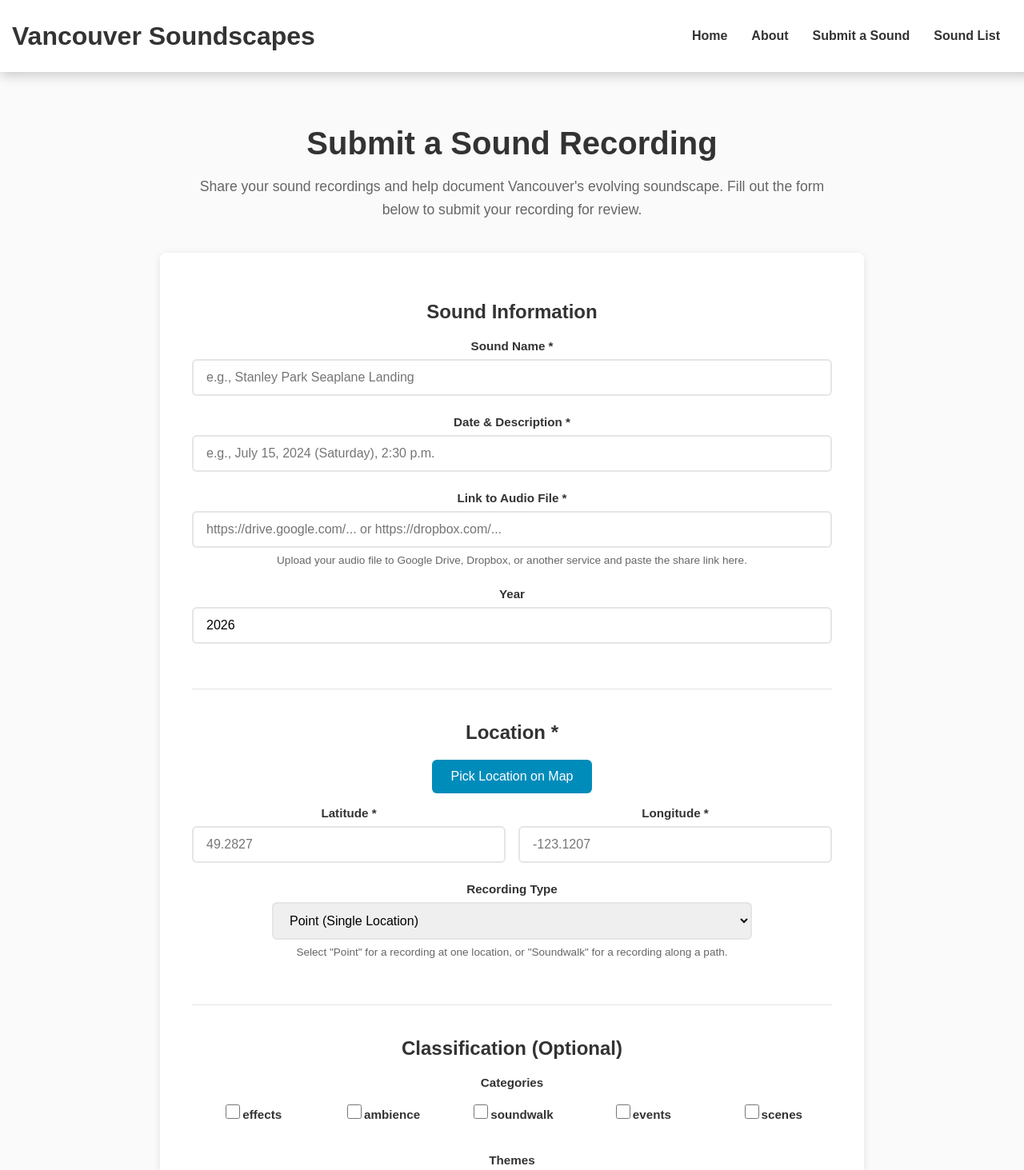
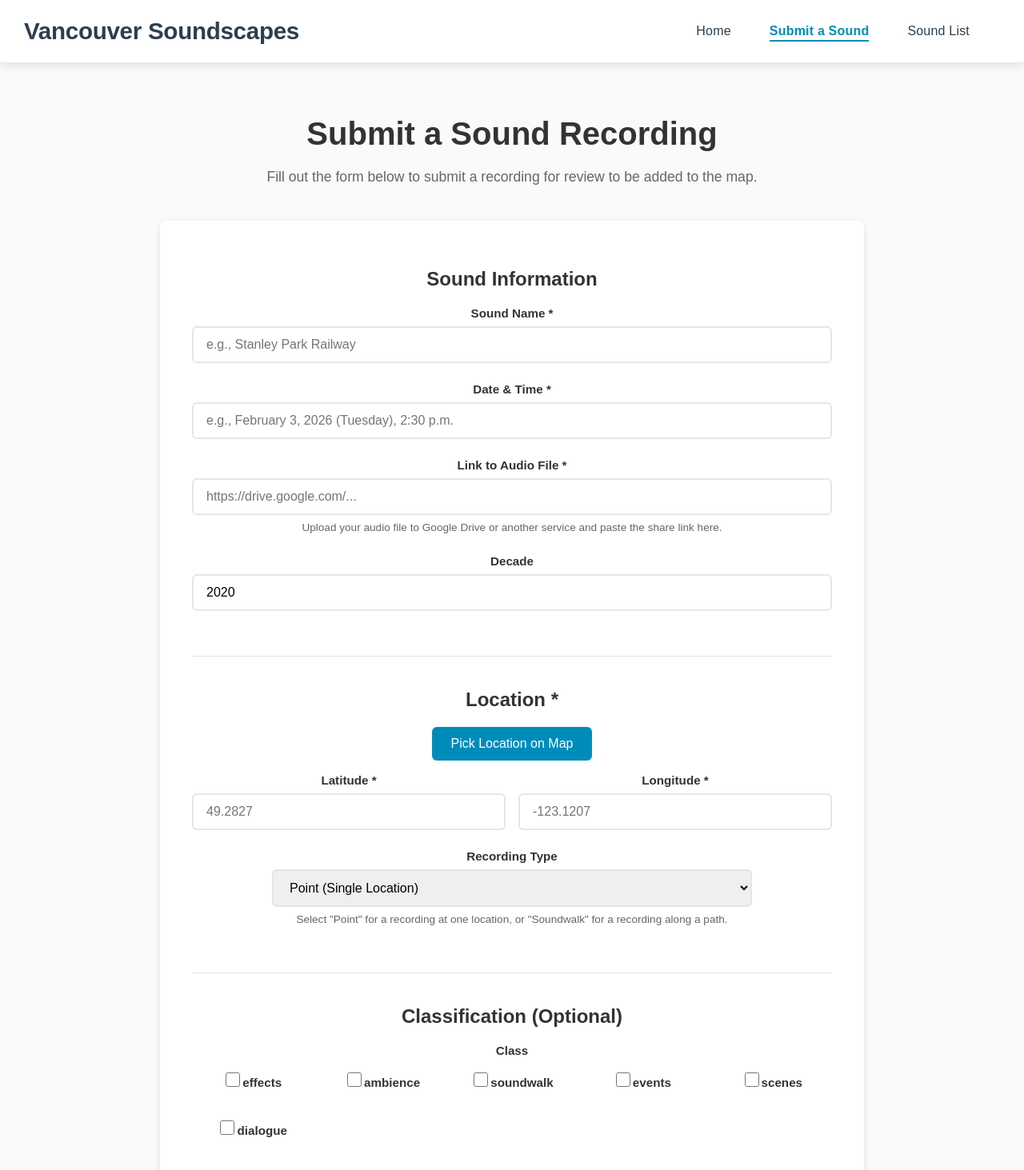
Before and after one commit to saradeutscher/vancouver-soundscapes, a React (Vite) app: page /request in a window 1280 px wide. Shown: the top 1463 px of the page at 80% size. Built offline with nearby package versions, Linux system fonts and the light colour scheme; no server answers.

Commit message:
factored out DECADE_COLORS to its own file, updates to design of Sound List page and nav bar

```diff
--- a/src/App.tsx
+++ b/src/App.tsx
@@ -1,13 +1,13 @@
-import {useState, useEffect} from 'react';
+import {useState, useEffect, StrictMode} from 'react';
 import { createRoot } from 'react-dom/client';
-import { BrowserRouter, Routes, Route, Link } from 'react-router-dom';
+import { BrowserRouter, Routes, Route, NavLink } from 'react-router-dom';
 
 import './styles/global.css';
 
 import { SoundMap } from './components/map/SoundMap';
 import { loadSoundDataset } from './services/soundService';
 import type { Sound } from './types/Sound';
-import { About } from './pages/About';
+// import { About } from './pages/About';
 import { SubmitSound } from './pages/SubmitSound';
 import { SoundsPage } from './pages/SoundsPage';
 import { SoundDetailPage } from './pages/SoundDetailPage';
@@ -48,13 +48,13 @@ const App = () => {
   return (
     <BrowserRouter>
       <div className="site">
-        <nav className="nav">
+        <nav className="nav" aria-label="Main navigation">
           <h1 className="title"> Vancouver Soundscapes </h1>
           <div className="nav-options">
-            <Link to="/">Home</Link>
-            <Link to="/about">About</Link>
-            <Link to="/request">Submit a Sound</Link>
-            <Link to="/sounds">Sound List</Link>
+            <NavLink to="/" end>Home</NavLink>
+            {/* <NavLink to="/about">About</NavLink> */}
+            <NavLink to="/request">Submit a Sound</NavLink>
+            <NavLink to="/sounds">Sound List</NavLink>
           </div>
         </nav>
 
@@ -65,7 +65,7 @@ const App = () => {
                 <SoundMap searchIndex={searchIndex} />
               </div>
             } />
-            <Route path="/about" element={<About />} />
+            {/* <Route path="/about" element={<About />} /> */}
             <Route path="/request" element={<SubmitSound />} />
             <Route path="/sounds" element={
               <SoundsPage sounds={sounds} searchIndex={searchIndex} />
@@ -81,6 +81,6 @@ const App = () => {
 };
 
 const root = createRoot(document.getElementById('root')!);
-root.render(<App />);
+root.render(<StrictMode><App /></StrictMode>); // Only use StrictMode for development
 
 export default App;
--- a/src/components/map/MapLocationPicker.tsx
+++ b/src/components/map/MapLocationPicker.tsx
@@ -35,6 +35,7 @@ export const MapLocationPicker: React.FC<MapLocationPickerProps> = ({
     <div className="map-picker">
       <APIProvider apiKey={GOOGLE_MAPS_API_KEY}>
         <Map
+          mapId={'54137f32133013763f6a2d7f'}
           style={{ width: '100%', height: '400px' }}
           defaultCenter={markerPosition}
           defaultZoom={12}
--- a/src/pages/SoundsPage.tsx
+++ b/src/pages/SoundsPage.tsx
@@ -1,6 +1,8 @@
 import React, { useState, useEffect, useMemo } from 'react';
 import type { Sound } from '../types/Sound';
 import { SoundCard } from '../components/sound/SoundCard';
+import { ControlPanel } from '../components/map/ControlPanel';
+import { getCategories, getThemes, getDecades, getTypes } from '../services/soundService';
 import lunr from 'lunr';
 
 type SoundsPageProps = {
@@ -11,6 +13,10 @@ type SoundsPageProps = {
 export const SoundsPage: React.FC<SoundsPageProps> = ({ sounds, searchIndex }) => {
   const [searchQuery, setSearchQuery] = useState<string>('');
   const [searchResults, setSearchResults] = useState<Set<string> | null>(null);
+  const [selectedCategory, setSelectedCategory] = useState<string | null>(null);
+  const [selectedTheme, setSelectedTheme] = useState<string | null>(null);
+  const [selectedDecade, setSelectedDecade] = useState<number | null>(null);
+  const [selectedType, setSelectedType] = useState<string | null>(null);
 
   // Debounced search effect
   useEffect(() => {
@@ -33,46 +39,78 @@ export const SoundsPage: React.FC<SoundsPageProps> = ({ sounds, searchIndex }) =
     return () => clearTimeout(timeoutId);
   }, [searchQuery, searchIndex]);
 
-  // Filter sounds based on search
-  const filteredSounds = useMemo(() => {
+  // Filter sounds based on search and all other filters
+  const combinedFilteredSounds = useMemo(() => {
     if (!sounds) return [];
-    if (!searchResults) return sounds;
-    return sounds.filter(s => searchResults.has(s.key));
-  }, [sounds, searchResults]);
+
+    return sounds.filter(
+      s => (!searchResults || searchResults.has(s.key)) &&
+           (!selectedDecade || s.properties.decade == selectedDecade) &&
+           (!selectedTheme || s.properties.theme.includes(selectedTheme)) &&
+           (!selectedCategory || s.properties.class.includes(selectedCategory)) &&
+           (!selectedType || s.geometry.type == selectedType)
+    );
+  }, [sounds, searchResults, selectedDecade, selectedCategory, selectedTheme, selectedType]);
+
+  // Get category options based on current filters
+  const categories = useMemo(() => {
+    return getCategories(combinedFilteredSounds);
+  }, [combinedFilteredSounds]);
+
+  // Get theme options based on current filters
+  const themes = useMemo(() => {
+    return getThemes(combinedFilteredSounds);
+  }, [combinedFilteredSounds]);
+
+  // Get decade options based on current filters
+  const decades = useMemo(() => {
+    return getDecades(combinedFilteredSounds);
+  }, [combinedFilteredSounds]);
+
+  // Get type options based on current filters
+  const types = useMemo(() => {
+    return getTypes(combinedFilteredSounds);
+  }, [combinedFilteredSounds]);
 
   return (
     <div className="sounds-page">
       <div className="sounds-page-header">
-        <h2 id="sounds-page-title">All Sounds</h2>
+        <h2 id="sounds-page-title">Sound List</h2>
 
-        <div className="sounds-search-container">
-          <input
-            type="search"
-            className="sounds-search-input"
-            placeholder="Search the sounds..."
-            value={searchQuery}
-            onChange={(e) => setSearchQuery(e.target.value)}
-          />
-          {searchResults && (
-            <p className="search-result-count">
-              Found {filteredSounds.length} sound{filteredSounds.length !== 1 ? 's' : ''}
-            </p>
-          )}
-        </div>
+        <ControlPanel
+          categories={categories}
+          themes={themes}
+          decades={decades}
+          types={types}
+          selectedCategory={selectedCategory}
+          selectedTheme={selectedTheme}
+          selectedDecade={selectedDecade}
+          selectedType={selectedType}
+          clusteringEnabled={false}
+          onCategoryChange={setSelectedCategory}
+          onThemeChange={setSelectedTheme}
+          onDecadeChange={setSelectedDecade}
+          onTypeChange={setSelectedType}
+          onClusteringToggle={() => {}}
+          searchQuery={searchQuery}
+          onSearchChange={setSearchQuery}
+          searchResultCount={combinedFilteredSounds.length}
+          hideClusteringToggle={true}
+          title="Filter Sounds"
+          description=""
+          hideMinimizeButton={true}
+        />
       </div>
 
       <div className="sounds-grid">
-        {filteredSounds.map(sound => (
-          <SoundCard key={sound.key} sound={sound} />
-        ))}
+        {combinedFilteredSounds.length === 0 ? (
+          <p className="no-results">No sounds found matching your filters.</p>
+        ) : (
+          combinedFilteredSounds.map(sound => (
+            <SoundCard key={sound.key} sound={sound} />
+          ))
+        )}
       </div>
-
-      {filteredSounds.length === 0 && searchQuery && (
-        <div className="no-results">
-          <p>No sounds found for "{searchQuery}"</p>
-          <button onClick={() => setSearchQuery('')}>Clear search</button>
-        </div>
-      )}
     </div>
   );
 };
--- a/src/pages/SubmitSound.tsx
+++ b/src/pages/SubmitSound.tsx
@@ -43,7 +43,7 @@ export const SubmitSound: React.FC = () => {
     latitude: '',
     longitude: '',
     locationType: 'Point',
-    decade: new Date().getFullYear().toString(),
+    decade: '2020',
     categories: [],
     themes: [],
     notes: '',
@@ -188,8 +188,7 @@ export const SubmitSound: React.FC = () => {
       <div className="submit-header">
         <h1>Submit a Sound Recording</h1>
         <p>
-          Share your sound recordings and help document Vancouver's evolving soundscape.
-          Fill out the form below to submit your recording for review.
+          Fill out the form below to submit a recording for review to be added to the map.
         </p>
       </div>
 
@@ -205,20 +204,20 @@ export const SubmitSound: React.FC = () => {
               id="name"
               value={formData.name}
               onChange={(e) => handleChange('name', e.target.value)}
-              placeholder="e.g., Stanley Park Seaplane Landing"
+              placeholder="e.g., Stanley Park Railway"
               required
             />
             {errors.name && <span className="error">{errors.name}</span>}
           </div>
 
           <div className="form-field">
-            <label htmlFor="description">Date & Description *</label>
+            <label htmlFor="description">Date & Time *</label>
             <input
               type="text"
               id="description"
               value={formData.description}
               onChange={(e) => handleChange('description', e.target.value)}
-              placeholder="e.g., July 15, 2024 (Saturday), 2:30 p.m."
+              placeholder="e.g., February 3, 2026 (Tuesday), 2:30 p.m."
               required
             />
             {errors.description && <span className="error">{errors.description}</span>}
@@ -231,24 +230,25 @@ export const SubmitSound: React.FC = () => {
               id="audioLink"
               value={formData.audioLink}
               onChange={(e) => handleChange('audioLink', e.target.value)}
-              placeholder="https://drive.google.com/... or https://dropbox.com/..."
+              placeholder="https://drive.google.com/..."
               required
             />
             <p className="field-hint">
-              Upload your audio file to Google Drive, Dropbox, or another service and paste the share link here.
+              Upload your audio file to Google Drive or another service and paste the share link here.
             </p>
             {errors.audioLink && <span className="error">{errors.audioLink}</span>}
           </div>
 
           <div className="form-field">
-            <label htmlFor="decade">Year</label>
+            <label htmlFor="decade">Decade</label>
             <input
               type="number"
               id="decade"
               value={formData.decade}
               onChange={(e) => handleChange('decade', e.target.value)}
               min="1900"
-              max={new Date().getFullYear()}
+              max="2020"
+              step="10"
             />
           </div>
         </div>
@@ -326,9 +326,9 @@ export const SubmitSound: React.FC = () => {
           <h2>Classification (Optional)</h2>
 
           <div className="form-field">
-            <label>Categories</label>
+            <label>Class</label>
             <div className="checkbox-group">
-              {['effects', 'ambience', 'soundwalk', 'events', 'scenes'].map(cat => (
+              {['effects', 'ambience', 'soundwalk', 'events', 'scenes', 'dialogue'].map(cat => (
                 <label key={cat} className="checkbox-label">
                   <input
                     type="checkbox"
@@ -350,7 +350,7 @@ export const SubmitSound: React.FC = () => {
           <div className="form-field">
             <label>Themes</label>
             <div className="checkbox-group">
-              {['nature', 'cityscape', 'transport', 'tourism', 'people', 'festivals', 'events'].map(theme => (
+              {['nature', 'cityscape', 'transport', 'tourism', 'people', 'festivals', 'events', 'industrial', 'culture', 'commerce', 'sports'].map(theme => (
                 <label key={theme} className="checkbox-label">
                   <input
                     type="checkbox"
@@ -381,7 +381,7 @@ export const SubmitSound: React.FC = () => {
               value={formData.notes}
               onChange={(e) => handleChange('notes', e.target.value)}
               rows={4}
-              placeholder="Describe what you hear in the recording, environmental conditions, notable sound events, etc."
+              placeholder="Optionally describe what you hear in the recording, environmental conditions, notable sound events, etc."
             />
           </div>
 
@@ -402,7 +402,7 @@ export const SubmitSound: React.FC = () => {
 
         {/* Section 5: Submitter Information */}
         <div className="form-section">
-          <h2>Your Information</h2>
+          <h2>Your Information (Optional)</h2>
 
           <div className="form-field">
             <label htmlFor="submitterName">Your Name</label>
@@ -416,18 +416,17 @@ export const SubmitSound: React.FC = () => {
           </div>
 
           <div className="form-field">
-            <label htmlFor="submitterEmail">Your Email *</label>
+            <label htmlFor="submitterEmail">Your Email</label>
             <input
               type="email"
               id="submitterEmail"
               value={formData.submitterEmail}
               onChange={(e) => handleChange('submitterEmail', e.target.value)}
               placeholder="your.email@example.com"
-              required
             />
             {errors.submitterEmail && <span className="error">{errors.submitterEmail}</span>}
             <p className="field-hint">
-              We'll use this to contact you about your submission.
+              We'll use this to contact you about your submission if there are any issues or questions.
             </p>
           </div>
         </div>
--- a/src/styles/global.css
+++ b/src/styles/global.css
@@ -104,8 +104,11 @@ a {
 } */
 
 .title {
-  font-size: 2rem;
-  color: #333;
+  font-size: 1.85rem;
+  color: #2c3e50;
+  font-weight: 700;
+  letter-spacing: -0.3px;
+  margin: 0;
 }
 
 button {
@@ -428,7 +431,7 @@ button.gm-ui-hover-effect:hover {
   color: white;
 }
 
-.class-badge {
+.class-badge, .type-badge {
   background: #f0f0f0;
   color: #666;
 }
@@ -546,34 +549,77 @@ nav {
   top: 0;
   left: 0;
   width: 100%;
-  background-color: #fff; /* semi-transparent background */
+  background-color: #fff;
   z-index: 1;
-  padding-left: 15px;
-  box-shadow: 0px 4px 14px rgba(0, 0, 0, 0.2);
+  padding: 18px 30px;
+  gap: 40px;
+  box-shadow: 0px 3px 12px rgba(0, 0, 0, 0.12);
+  box-sizing: border-box;
 }
 
 .nav-options {
-  /* margin-top: -45px; */
-  /* margin-bottom: 10px; */
-  margin-right: 30px;
+  display: flex;
+  flex-direction: row;
+  gap: 12px;
+  margin-right: 20px;
 }
 
 nav a {
   font-size: 1rem;
-  font-weight: bold;
+  font-weight: 500;
+  letter-spacing: 0.2px;
   text-decoration: none;
   background-color: transparent;
   color: #333;
-  padding: 15px;
-  transition: background-color 0.3s ease;
+  padding: 12px 18px;
+  transition: all 0.25s ease;
+  position: relative;
+}
+
+/* Animated underline on hover */
+nav a::after {
+  content: '';
+  position: absolute;
+  bottom: 8px;
+  left: 18px;
+  right: 18px;
+  height: 2px;
+  background: #008cba;
+  transform: scaleX(0);
+  transition: transform 0.25s ease;
+}
+
+nav a:hover::after {
+  transform: scaleX(1);
 }
 
 nav a:hover {
-  /* color: #537334; */
   color: #008cba;
   background-color: transparent;
   cursor: pointer;
-  /* text-decoration: underline; */
+}
+
+/* Active link highlighting */
+.nav-options a.active {
+  color: #008cba;
+  font-weight: 700;
+}
+
+/* Show underline for active links (same style as hover) */
+.nav-options a.active::after {
+  transform: scaleX(1);
+}
+
+/* Focus states for keyboard navigation */
+.nav-options a:focus-visible {
+  outline: 3px solid #008cba;
+  outline-offset: 2px;
+  border-radius: 4px;
+}
+
+/* Ensure proper contrast */
+.nav-options a {
+  color: #2c3e50;
 }
 
 /* image gallery styling */
@@ -587,14 +633,28 @@ nav a:hover {
 .image-gallery img {
   width: 100%;
   max-width: 100%;
-  max-height: 300px;
+  max-height: 60vh;
   height: auto;
   border-radius: 8px;
   box-shadow: 0 2px 8px rgba(0, 0, 0, 0.1);
-  object-fit: cover;
+  object-fit: contain;
   object-position: center;
   display: block;
   box-sizing: border-box;
+  background-color: #f5f5f5;
+}
+
+/* Mobile adjustments for image gallery */
+@media (max-width: 968px) {
+  .image-gallery img {
+    max-height: 50vh;
+  }
+}
+
+@media (max-width: 480px) {
+  .image-gallery img {
+    max-height: 45vh;
+  }
 }
 
 .gallery-navigation {
@@ -685,6 +745,116 @@ nav a:hover {
   margin-bottom: 24px;
 }
 
+/* ControlPanel on SoundsPage (list view) */
+.sounds-page .control-panel {
+  position: static;
+  margin: 0 auto 32px;
+  max-width: none;
+  width: 100%;
+  background: white;
+  border-radius: 0;
+  padding: 20px 24px;
+  box-shadow: 0 2px 8px rgba(0, 0, 0, 0.06);
+  border: none;
+  border-bottom: 1px solid #e5e5e5;
+}
+
+.sounds-page .control-panel.no-minimize .control-panel-header {
+  display: none;
+}
+
+.sounds-page .control-panel .search-control {
+  margin-bottom: 16px;
+  display: flex;
+  flex-direction: column;
+  align-items: center;
+}
+
+.sounds-page .control-panel .search-input-wrapper {
+  width: 100%;
+  max-width: 900px;
+}
+
+.sounds-page .control-panel .search-input {
+  width: 100%;
+  padding: 10px 16px;
+  font-size: 15px;
+  border: 2px solid #e5e5e5;
+  border-radius: 6px;
+  transition: all 0.2s ease;
+}
+
+.sounds-page .control-panel .search-input:focus {
+  border-color: #008cba;
+  outline: none;
+  box-shadow: 0 0 0 3px rgba(0, 140, 186, 0.1);
+}
+
+.sounds-page .control-panel .search-result-count {
+  margin-top: 6px;
+  font-size: 13px;
+  color: #999;
+}
+
+.sounds-page .control-panel .filter-options {
+  display: grid;
+  grid-template-columns: auto 1fr auto 1fr;
+  gap: 16px 24px;
+  align-items: center;
+  margin: 0 auto;
+  max-width: 900px;
+  justify-content: center;
+}
+
+.sounds-page .control-panel .filter-options label {
+  font-size: 14px;
+  color: #666;
+  font-weight: 500;
+  margin-right: 8px;
+}
+
+.sounds-page .control-panel .filter-options select {
+  padding: 8px 32px 8px 12px;
+  border: 1px solid #ddd;
+  border-radius: 6px;
+  font-size: 14px;
+  background: white;
+  cursor: pointer;
+  transition: all 0.2s ease;
+  width: 100%;
+  max-width: 280px;
+}
+
+.sounds-page .control-panel .filter-options select:hover {
+  border-color: #999;
+}
+
+.sounds-page .control-panel .filter-options select:focus {
+  border-color: #008cba;
+  outline: none;
+  box-shadow: 0 0 0 2px rgba(0, 140, 186, 0.1);
+}
+
+.sounds-page .control-panel #filter-reset {
+  margin: 16px auto 0;
+  padding: 8px 20px;
+  background: white;
+  border: 1px solid #ddd;
+  border-radius: 6px;
+  font-size: 14px;
+  font-weight: 500;
+  color: #666;
+  cursor: pointer;
+  transition: all 0.2s ease;
+  display: block;
+}
+
+.sounds-page .control-panel #filter-reset:hover {
+  background: #008cba;
+  border-color: #008cba;
+  color: white;
+}
+
 /* Search Container */
 .sounds-search-container {
   max-width: 600px;
@@ -713,9 +883,27 @@ nav a:hover {
 
 /* No Results */
 .no-results {
+  grid-column: 1 / -1;
   text-align: center;
-  padding: 60px 20px;
+  padding: 48px 24px;
   color: #666;
+  font-size: 18px;
+}
+
+/* Mobile responsive filters */
+@media (max-width: 968px) {
+  .sounds-page .control-panel .filter-options {
+    grid-template-columns: auto 1fr;
+    gap: 12px 16px;
+  }
+
+  .sounds-page .control-panel .filter-options select {
+    max-width: 100%;
+  }
+
+  .sounds-page .control-panel .search-input {
+    max-width: 100%;
+  }
 }
 
 .no-results p {
@@ -747,7 +935,7 @@ nav a:hover {
   margin: 0 auto;
 }
 
-/* Sound Card v2 (Redesigned) */
+/* Sound Card */
 .sound-card-v2 {
   background: white;
   border-radius: 8px;
@@ -800,10 +988,6 @@ nav a:hover {
   display: flex;
   gap: 8px;
   flex-wrap: wrap;
-}
-
-.type-badge {
-  background: #666;
 }
 
 .sound-card-description {
@@ -880,11 +1064,6 @@ nav a:hover {
   flex-wrap: wrap;
 }
 
-.class-badge {
-  background: #666;
-  color: white;
-}
-
 .theme-badge {
   background: #008cba;
   color: white;
```
Also changed, not shown: src/components/map/ClusteredSoundMarkers.tsx (+5 -4 lines), src/components/map/ControlPanel.tsx (+18 -4 lines), src/components/map/SoundMarker.tsx (+10 -11 lines), src/components/sound/SoundCard.tsx (+3 -9 lines), src/components/sound/StaticMapImage.tsx (+2 -8 lines), src/constants/colors.ts (added, +43 -0 lines), src/pages/SoundDetailPage.tsx (+3 -9 lines).
